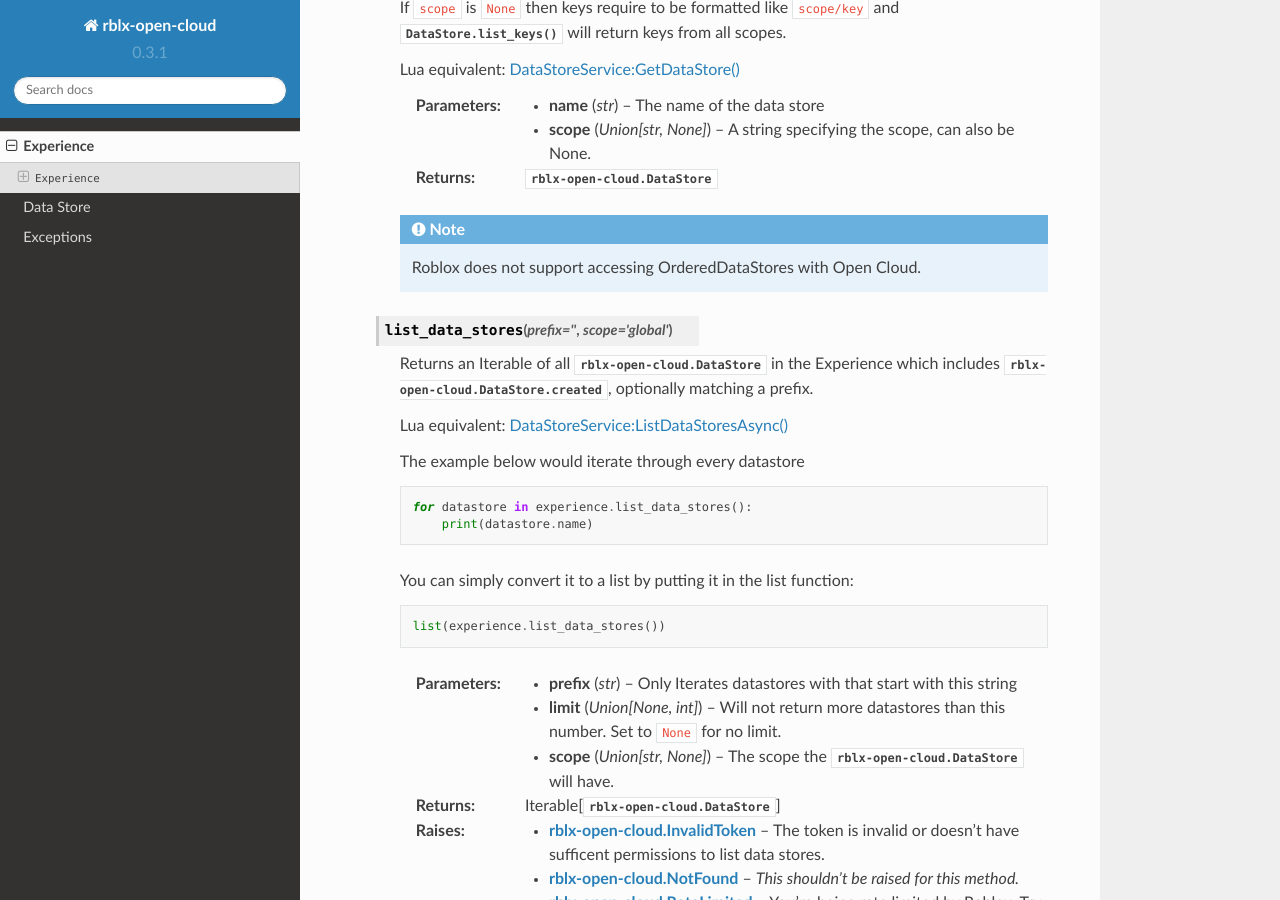
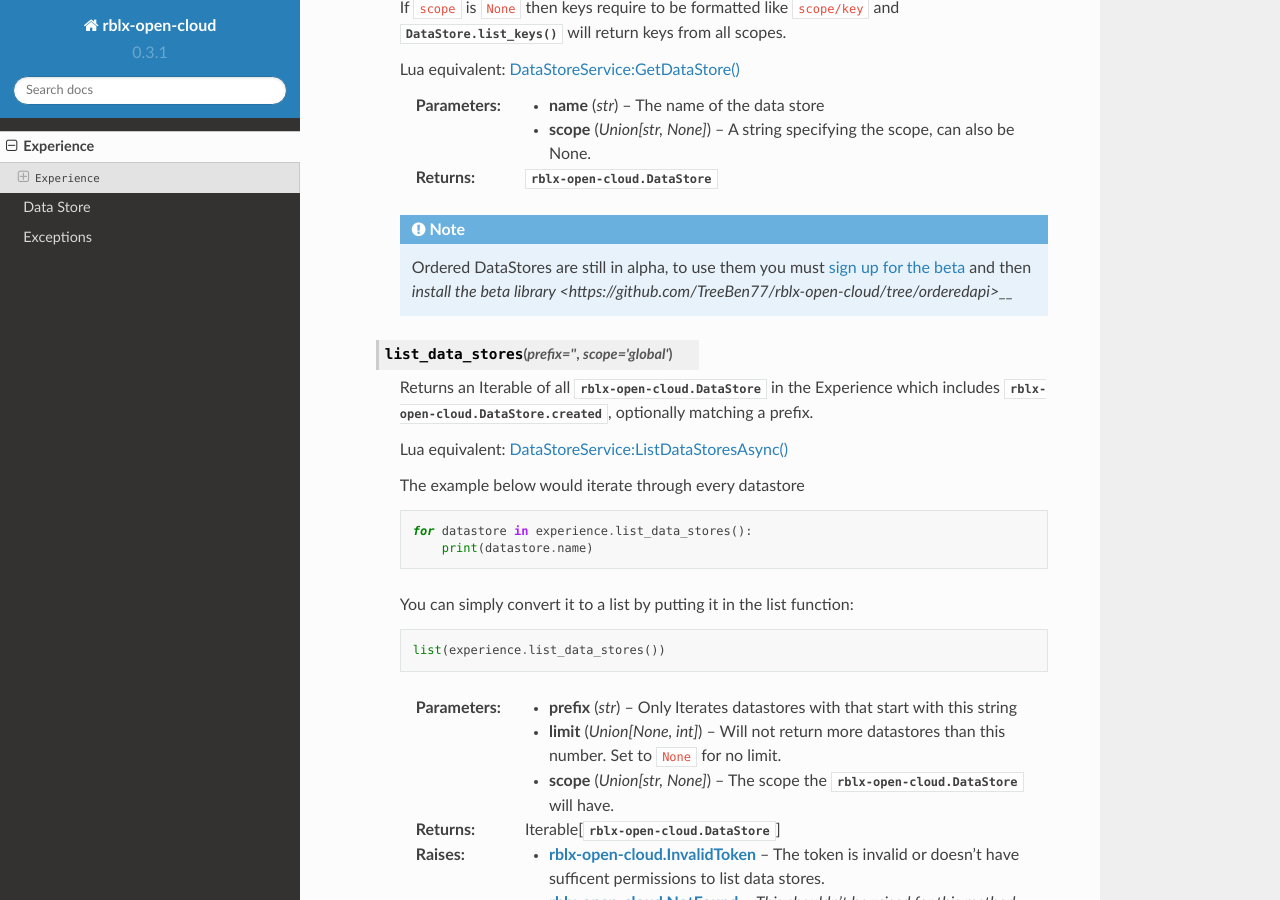
Before and after one commit to treeben77/rblx-open-cloud, a Sphinx documentation site: the page built from docs/source/experience.rst, in a window 1280 px wide and 900 px high, scrolled down 576 px. Built offline with Sphinx 7.4.7 and the Read the Docs theme 2.0.0, drawn with Linux system fonts in a browser that asks for light colours.

Commit message:
fixed 2 errors in experience docs

```diff
--- a/docs/source/experience.rst
+++ b/docs/source/experience.rst
@@ -29,7 +29,7 @@ Experience
          :returns: :class:`rblx-open-cloud.DataStore`
 
          .. note::
-            Roblox does not support accessing OrderedDataStores with Open Cloud.
+            Ordered DataStores are still in alpha, to use them you must `sign up for the beta <https://devforum.roblox.com/t/opencloud-ordered-datastores/2062532>`__ and then `install the beta library <https://github.com/TreeBen77/rblx-open-cloud/tree/orderedapi>__`
 
    .. method:: list_data_stores(prefix="", scope="global")
 
@@ -85,7 +85,7 @@ Experience
 
          :param int place_id: The place ID to update
          :param io.BytesIO file: The file to send. should be opened as bytes.
-         :param publish bool: Wether to publish the place or just save it.
+         :param bool publish: Wether to publish the place or just save it.
          :returns: :class:`int`
          :raises rblx-open-cloud.InvalidToken: The token is invalid or doesn't have sufficent permissions to upload places.
          :raises rblx-open-cloud.NotFound: The place ID is invalid
```
